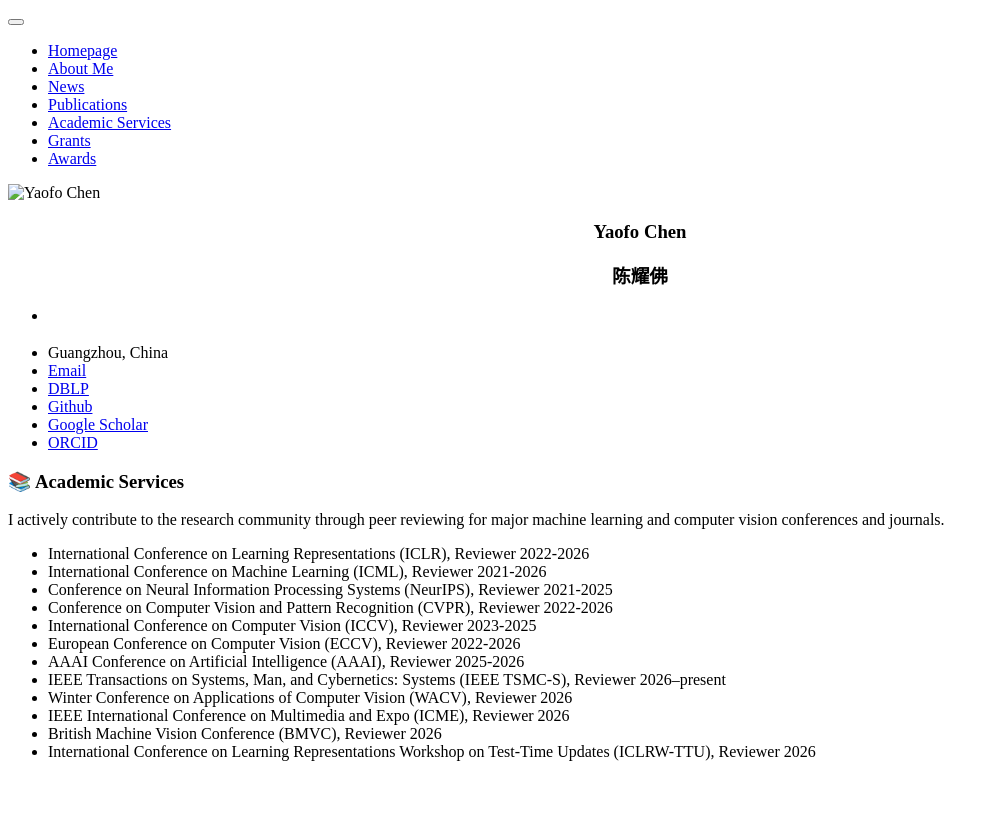
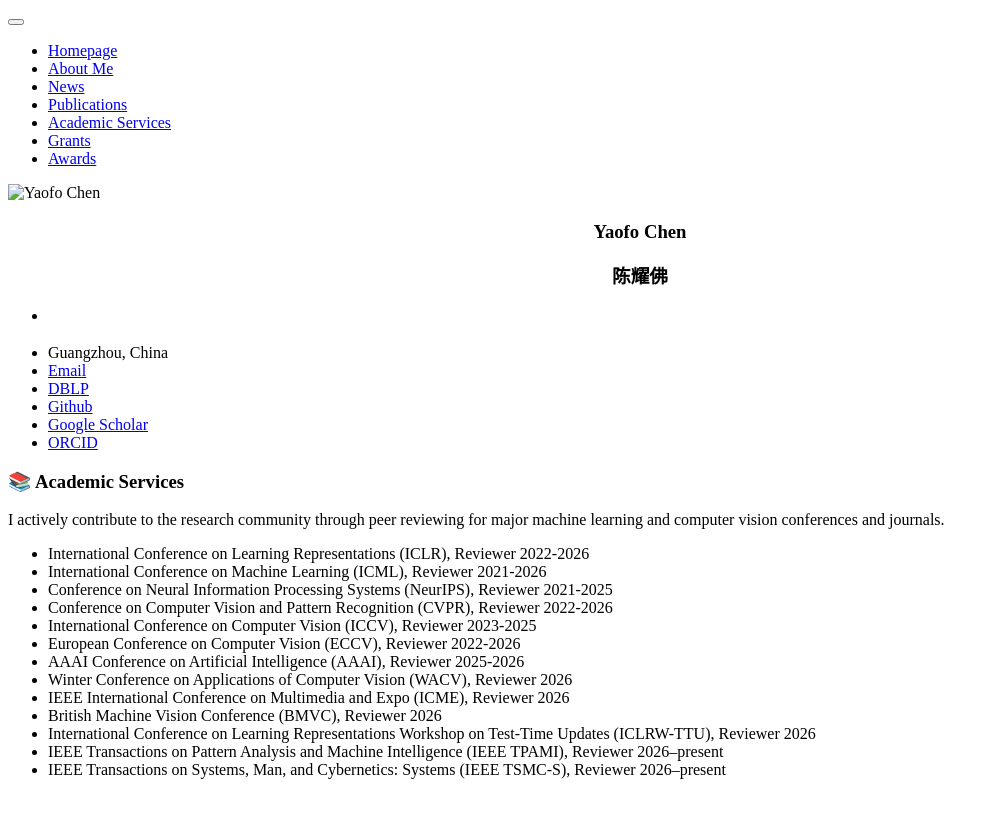
Before and after one commit to chenyaofo/homepagev2, a Jekyll site: the page built from _pages/includes/services.md, in a window 1280 px wide. Shown: the top 818 px of the page, without its empty margins (0-995 px from the left). Built offline with Jekyll 4.4.1, drawn with Linux system fonts in a browser that asks for light colours; our own code applies the rules of GitHub Pages for plain Markdown files.

Commit message:
Update reviewer roles in services.md

```diff
--- a/_pages/includes/services.md
+++ b/_pages/includes/services.md
@@ -8,8 +8,9 @@ I actively contribute to the research community through peer reviewing for major
 - International Conference on Computer Vision (ICCV), Reviewer 2023-2025
 - European Conference on Computer Vision (ECCV), Reviewer 2022-2026
 - AAAI Conference on Artificial Intelligence (AAAI), Reviewer 2025-2026
-- IEEE Transactions on Systems, Man, and Cybernetics: Systems (IEEE TSMC-S), Reviewer 2026–present
 - Winter Conference on Applications of Computer Vision (WACV), Reviewer 2026
 - IEEE International Conference on Multimedia and Expo (ICME), Reviewer 2026
 - British Machine Vision Conference (BMVC), Reviewer 2026
 - International Conference on Learning Representations Workshop on Test-Time Updates (ICLRW-TTU), Reviewer 2026
+- IEEE Transactions on Pattern Analysis and Machine Intelligence (IEEE TPAMI), Reviewer 2026–present
+- IEEE Transactions on Systems, Man, and Cybernetics: Systems (IEEE TSMC-S), Reviewer 2026–present
```
